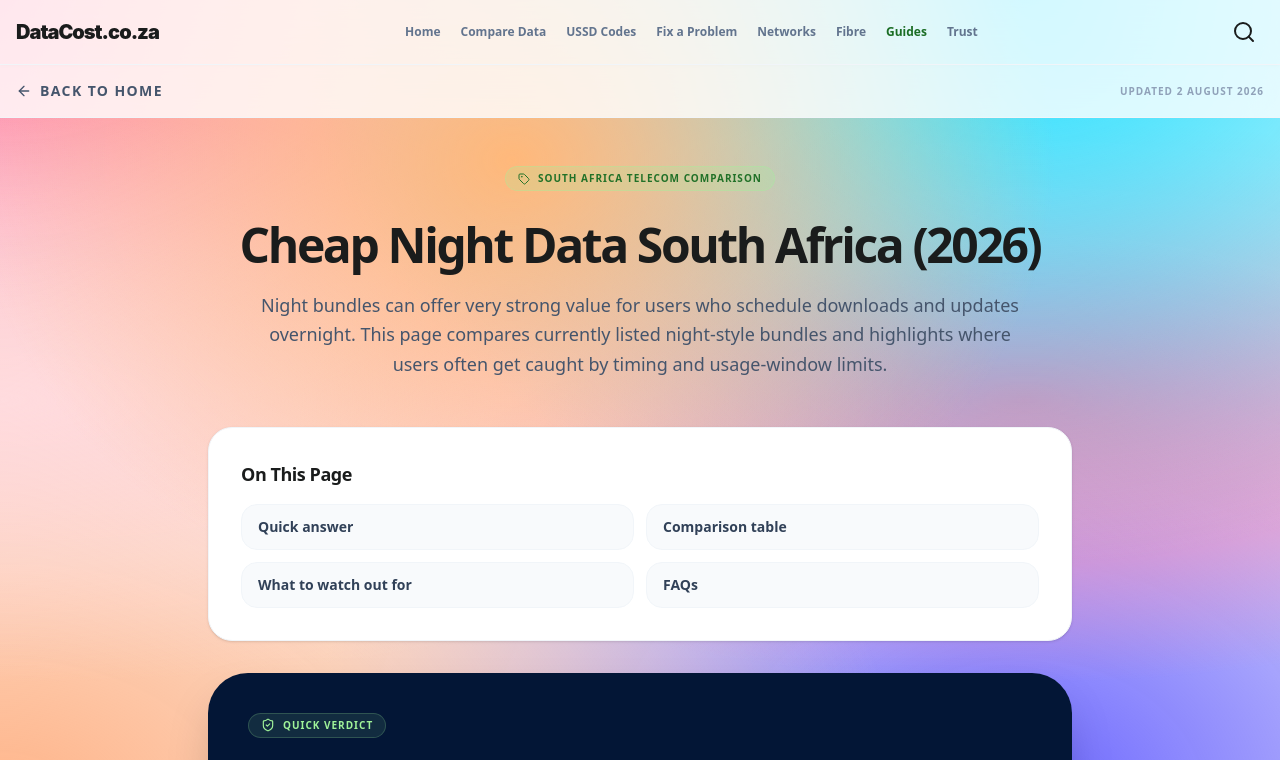
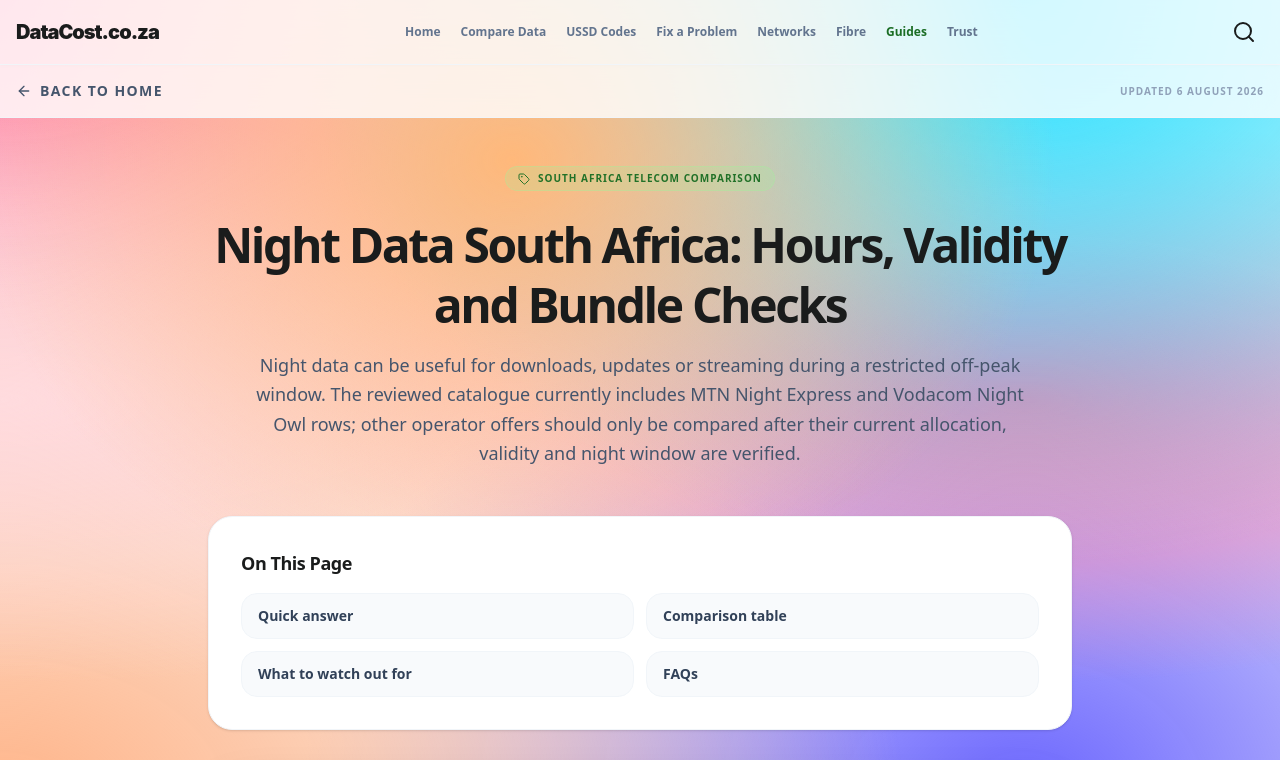
Before and after one commit to RicV-Sam/datacosts, a React (Vite) app: page /guides/cheap-night-data-south-africa in a window 1280 px wide. Shown: the top 760 px of the page. Built offline with nearby package versions, Linux system fonts and the light colour scheme.

Commit message:
Align canonical night data guidance

```diff
--- a/src/data/comparisonGuides.ts
+++ b/src/data/comparisonGuides.ts
@@ -587,14 +587,14 @@
     slug: 'cheap-night-data-south-africa',
     mode: 'cheap-night',
     canonicalPath: '/guides/cheap-night-data-south-africa/',
-    title: 'Night Data South Africa (2026)',
+    title: 'Night Data South Africa 2026: Hours and Bundle Checks',
     metaDescription:
-      'Compare cheap night data bundles in South Africa. See which networks offer the lowest night-bundle prices, usage windows, and practical watch-outs.',
-    h1: 'Cheap Night Data South Africa (2026)',
+      'Compare reviewed MTN Night Express and Vodacom Night Owl rows, usage windows, validity and the checks to make before buying night data.',
+    h1: 'Night Data South Africa: Hours, Validity and Bundle Checks',
     intro:
-      'Night bundles can offer very strong value for users who schedule downloads and updates overnight. This page compares currently listed night-style bundles and highlights where users often get caught by timing and usage-window limits.',
-    tableTitle: 'Night Bundle Comparison Across Major Networks',
-    quickHeading: 'Which night bundles are currently cheapest?',
+      'Night data can be useful for downloads, updates or streaming during a restricted off-peak window. The reviewed catalogue currently includes MTN Night Express and Vodacom Night Owl rows; other operator offers should only be compared after their current allocation, validity and night window are verified.',
+    tableTitle: 'Reviewed Night Data Bundle Comparison',
+    quickHeading: 'Which night-data rows are currently source checked?',
     watchOuts: [
       'Night bundle data is usually restricted to specific off-peak hours.',
       'Night GB does not automatically replace daytime anytime data.',
@@ -606,11 +606,11 @@
       'Check network-specific night windows and terms before buying.'
     ],
     trustLine:
-      'We treat night bundles as a separate category because their usage windows make them fundamentally different from normal prepaid data.',
+      'We compare only source-checked night-data rows and keep their restricted usage windows separate from normal anytime data.',
     faqs: [
       {
         question: 'Which network has the cheapest night data in South Africa?',
-        answer: 'Night-bundle leaders can rotate as pricing changes. This page compares currently listed night options across major operators.'
+        answer: 'There is no permanent winner. Compare only current source-checked rows with the same validity, then check allocation, cost per usable GB and the exact night window.'
       },
       {
         question: 'When are night bundles worth buying?',
--- a/src/seo/contentDates.ts
+++ b/src/seo/contentDates.ts
@@ -84,7 +84,7 @@
 const GUIDE_MODIFIED_BY_SLUG: Record<string, string> = {
   'airtime-data-saving-tips-south-africa': '2026-07-30T00:00:00.000Z',
   'best-data-deals-south-africa': '2026-08-02T00:00:00.000Z',
-  'cheap-night-data-south-africa': '2026-08-02T00:00:00.000Z',
+  'cheap-night-data-south-africa': '2026-08-06T00:00:00.000Z',
   'cheapest-1gb-data-south-africa': '2026-08-02T00:00:00.000Z',
   'convert-airtime-to-data-south-africa': '2026-08-02T00:00:00.000Z',
   'buy-data-with-bank-apps-south-africa': '2026-06-18T00:00:00.000Z',
@@ -128,7 +128,7 @@
 const COMPARISON_GUIDE_MODIFIED_BY_SLUG: Record<string, string> = {
   'best-monthly-data-deals-south-africa': '2026-08-02T00:00:00.000Z',
   'best-prepaid-data-deals-south-africa': '2026-08-02T00:00:00.000Z',
-  'cheap-night-data-south-africa': '2026-08-02T00:00:00.000Z',
+  'cheap-night-data-south-africa': '2026-08-06T00:00:00.000Z',
   'cheapest-1gb-data-south-africa': '2026-08-02T00:00:00.000Z',
   'cheapest-2gb-data-south-africa': '2026-08-02T00:00:00.000Z',
   'cheapest-5gb-data-south-africa': '2026-08-02T00:00:00.000Z',
```
Also changed, not shown: 1 other file (tests, documents, lock files or other folders).
